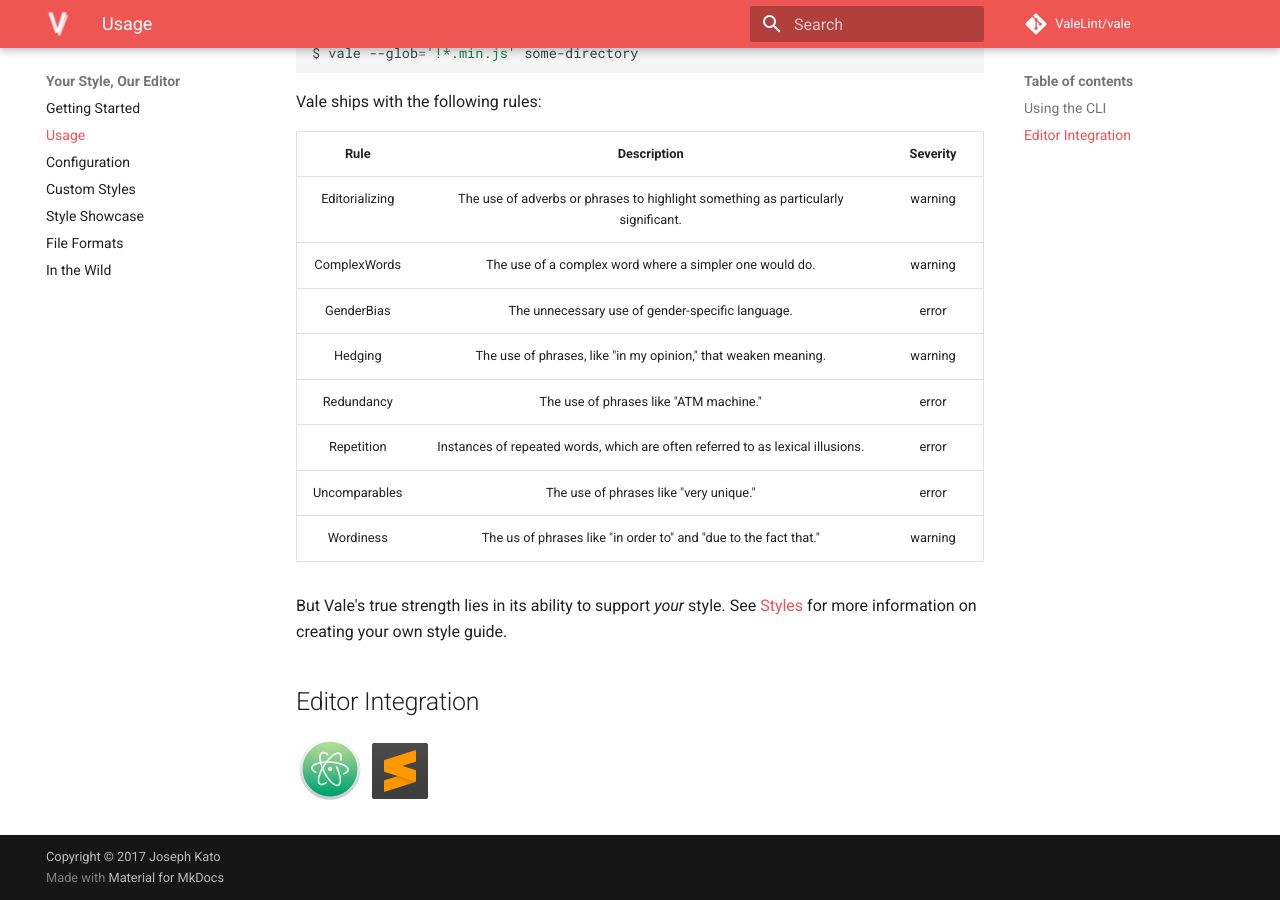
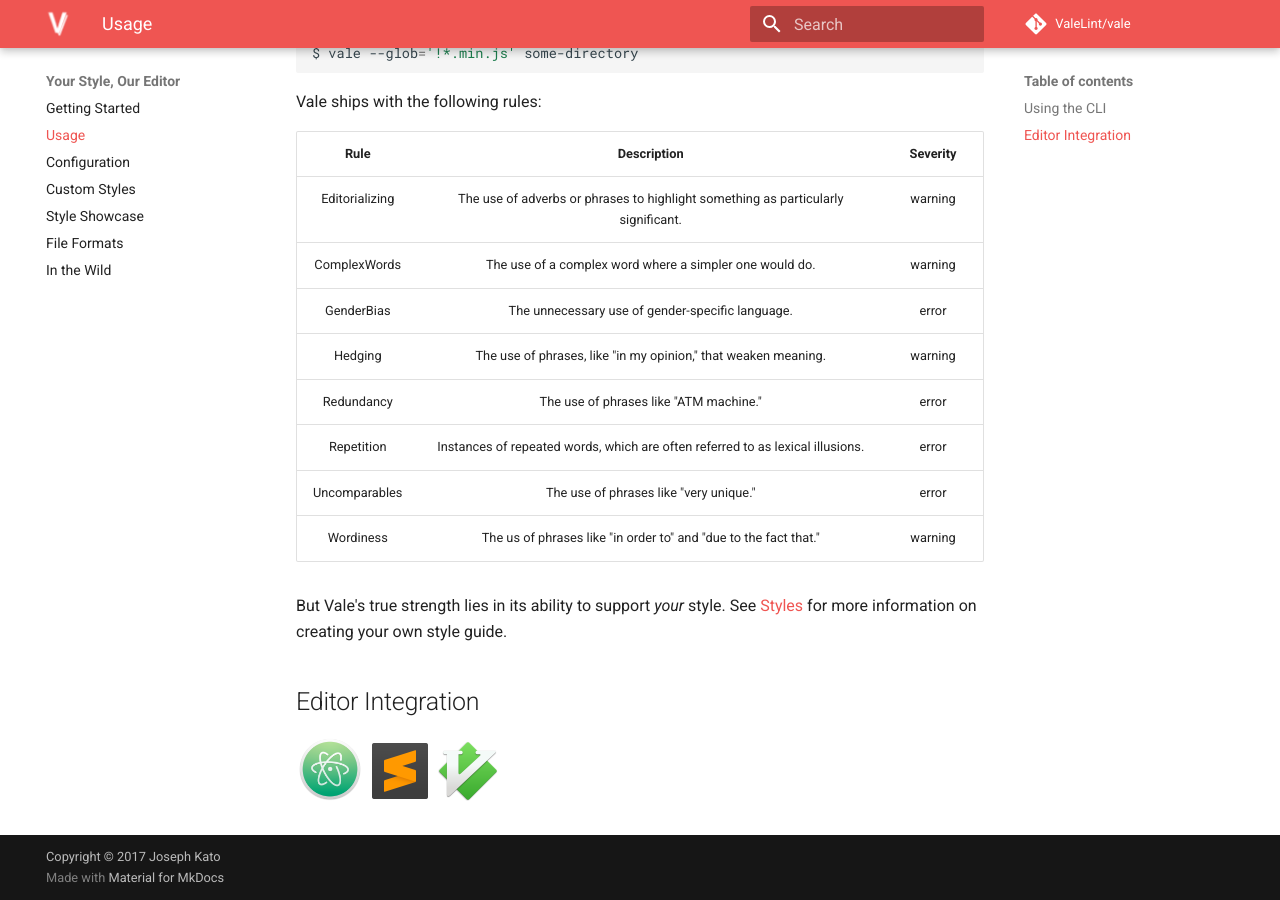
Before and after one commit to wouter-veeken/docs, an MkDocs documentation site: the page built from content/usage.md, in a window 1280 px wide and 900 px high, scrolled down 923 px. Built offline with MkDocs 1.6.1 and Material for MkDocs 9.7.7, drawn with Linux system fonts in a browser that asks for light colours; comment, search, counter and statistics services are not loaded; old or Windows-style settings are respelled for this version of MkDocs.

Commit message:
add Vim plugin link

```diff
--- a/content/usage.md
+++ b/content/usage.md
@@ -68,6 +68,8 @@
 <a href="https://github.com/TimKam/atomic-vale"><img alt="Atom Logo" src="../img/atom.png" width="68" height="68"></a>
 
 <a href="https://github.com/ValeLint/SubVale"><img alt="Sublime Text Logo" src="../img/sublime.png" width="64" height="64"></a>
+
+<a href="https://github.com/w0rp/ale"><img alt="Vim Logo" src="../img/vim.png" width="64" height="64"></a>
 </p>
 
 <!-- vale docs.Branding = YES -->
```
Also changed, not shown: content/img/vim.png (added).
